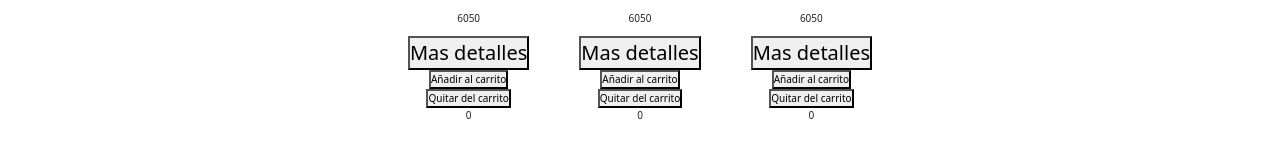
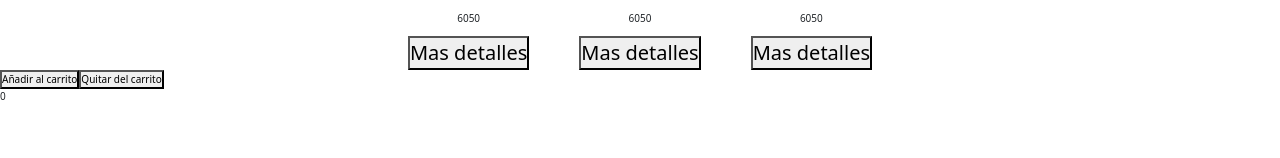
Before and after one commit to fdenevi/ReactJs_proyecto-final, a React (Vite) app: page / in a window 1280 px wide. Shown: the part 498-656 px from the top of the page. Built offline with nearby package versions, Linux system fonts and the light colour scheme.

Commit message:
añadiendo containers

```diff
--- a/src/App.jsx
+++ b/src/App.jsx
@@ -1,7 +1,8 @@
 import './App.css'
 import NavBar from './components/NavBar/NavBar'
-import ItemListContainer from './components/ItemListContainer/ItemListContainer'
+import ItemListContainer from './container/ItemListContainer/ItemListContainer'
 import 'bootstrap/dist/css/bootstrap.min.css'
+
 
 function App() {
   return (
--- /dev/null
+++ b/src/components/ItemCount/ItemCount.jsx
@@ -0,0 +1,24 @@
+import { useState } from "react"
+
+const ItemCount = () => {
+
+    const [contador, setearContador] = useState(0)
+
+    const agregarAcarrito = () => {
+        setearContador (contador + 1)
+    }
+    const quitarDelCarrito = () => {
+      setearContador (contador - 1)
+    }
+
+
+  return (
+    <div>
+        <button onClick={agregarAcarrito}>Añadir al carrito</button>
+        <button onClick={quitarDelCarrito}>Quitar del carrito</button>
+        <p>{contador}</p>
+    </div>
+  )
+}
+
+export default ItemCount
--- a/src/components/ItemListContainer/ItemListContainer.jsx
+++ /dev/null
@@ -1,15 +0,0 @@
-import Productos from "../Productos/Productos"
-import Titulo from "../Titulo/Titulo"
-
-
-const ItemListContainer = () => {
-      return (
-        <>
-          <Titulo />
-          <Productos />
-        </>
-    )
-  }
-
-
-export default ItemListContainer
--- a/src/components/Productos/Productos.css
+++ b/src/components/Productos/Productos.css
@@ -21,7 +21,7 @@
         font-size: 2em;
     }
 
-    .btnCardWidget{
+    .btnMasDetalles{
         font-size: 1.5em;
     }
 
@@ -40,7 +40,7 @@
         font-size: 2.5em;
     }
 
-    .btnCardWidget{
+    .btnMasDetalles{
         font-size: 2em;
     }
 }
--- a/src/components/Productos/Productos.jsx
+++ b/src/components/Productos/Productos.jsx
@@ -7,18 +7,10 @@ const Productos = () => {
 
   const iva = 1.21
 
-  // CONSTANTE BOTONES
-    const [contador, setearAgregar] = useState(0)
-    const agregarAcarrito = () => {
-        setearAgregar (contador + 1)
-    }
-    const quitarDelCarrito = () => {
-      setearAgregar (contador - 1)
-    }
 
-  // PRODUCTOS
     const [products, setProducts] = useState ([])
     const [loading, setLoading] = useState (true)
+
 
     useEffect( () => {
       gFetch()
@@ -39,10 +31,7 @@ const Productos = () => {
                     <img src={prods.foto} alt="img producto" />
                     <p className="titleProds">{prods.name}</p>
                     <p>{prods.price * iva}</p>
-                    <button className="btnCardWidget">Mas detalles</button>
-                    <button onClick={agregarAcarrito}>Añadir al carrito</button>
-                    <button onClick={quitarDelCarrito}>Quitar del carrito</button>
-                    <p>{contador}</p>
+                    <button className="btnMasDetalles">Mas detalles</button>
                 </div>
             )
         }
--- /dev/null
+++ b/src/container/ItemListContainer/ItemListContainer.jsx
@@ -0,0 +1,17 @@
+import ItemCount from "../../components/ItemCount/ItemCount"
+import Productos from "../../components/Productos/Productos"
+import Titulo from "../../components/Titulo/Titulo"
+
+
+const ItemListContainer = () => {
+      return (
+        <>
+          <Titulo />
+          <Productos />
+          <ItemCount />
+        </>
+    )
+  }
+
+
+export default ItemListContainer
```
Also changed, not shown: src/container/CartContainer/CartContainer.jsx (added, +9 -0 lines), src/container/ItemDetailContainer/ItemDetailContainer.jsx (added, +9 -0 lines).
